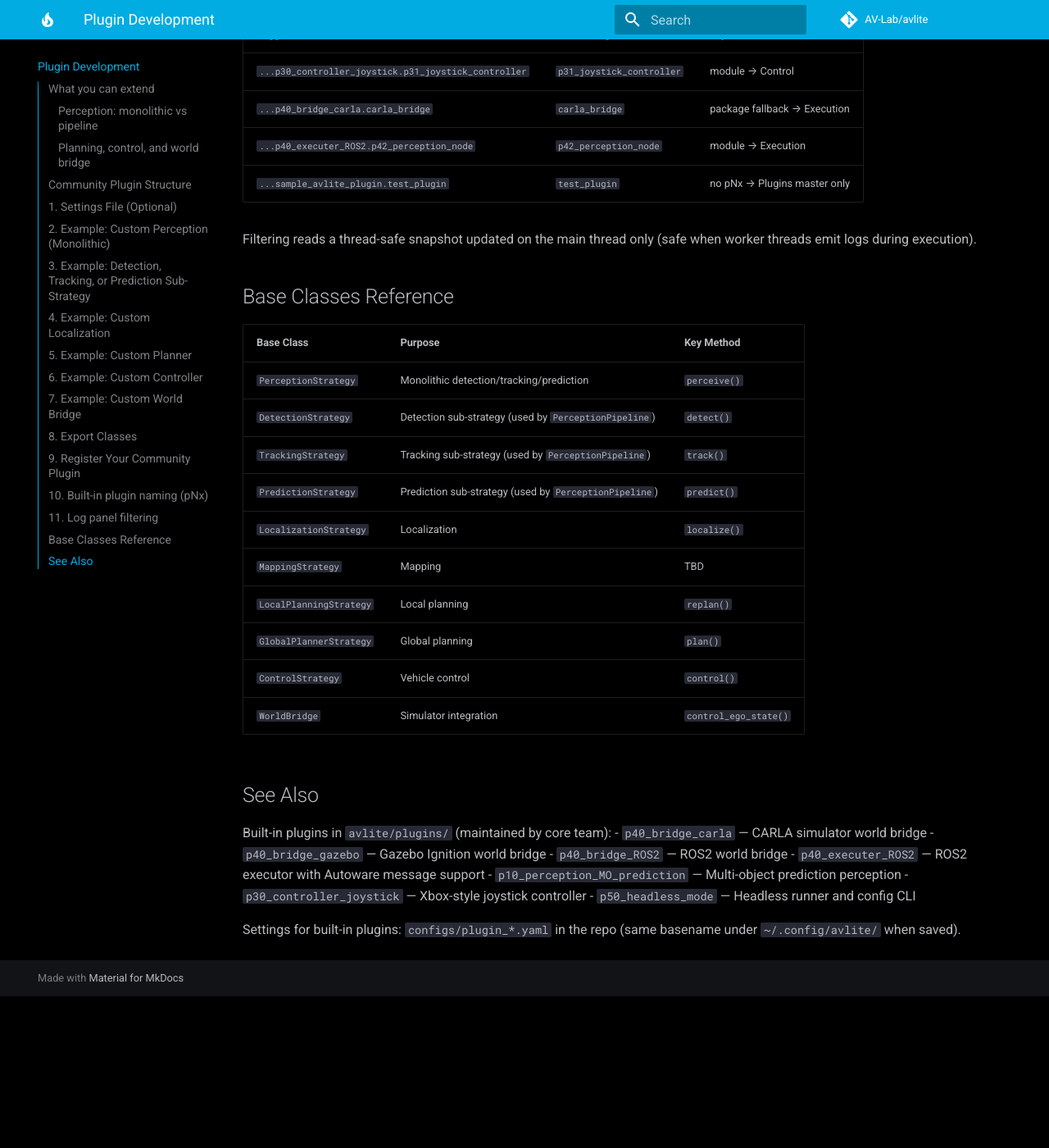
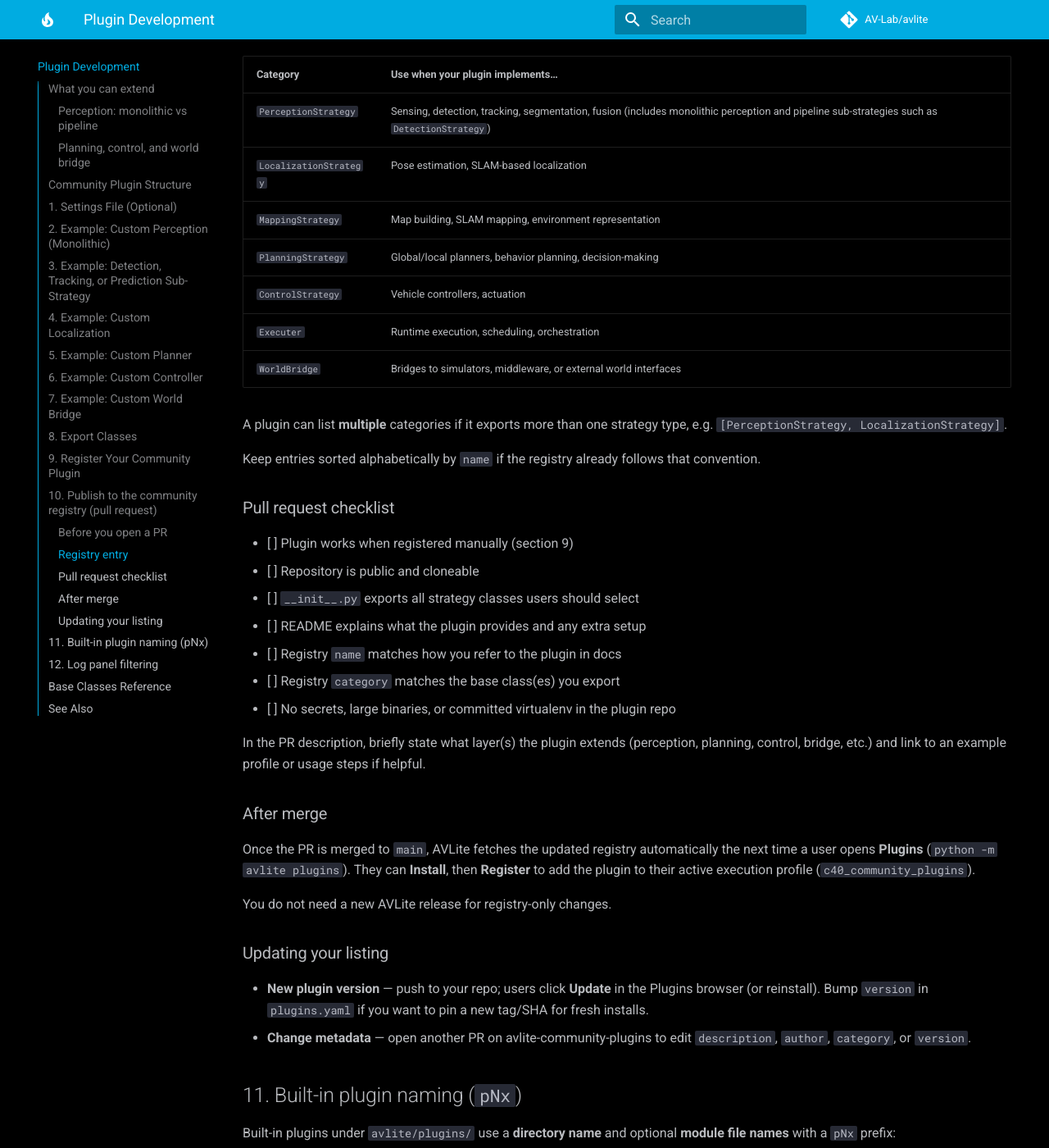
Before and after one commit to AV-Lab/avlite, an MkDocs documentation site: the page built from docs/plugin-development.md, in a window 1280 px wide and 1400 px high, scrolled down 7623 px. Shown: the whole window at 82% size. Built offline with MkDocs 1.6.1 and Material for MkDocs 9.7.7, drawn with Linux system fonts in a browser that asks for light colours; comment, search, counter and statistics services are not loaded; before the commit the page ends 8838 px from its top, so only the background shows below that; some of the changed text lies outside the part shown.

Commit message:
Document community plugin publishing and registry categories.
Add PR checklist and plugins.yaml schema (including category) to the
plugin development guide; align README and docs index examples.

````diff
--- a/docs/plugin-development.md
+++ b/docs/plugin-development.md
@@ -290,7 +290,90 @@ When a plugin is installed through `python -m avlite plugins`, its path is store
 
 Your classes will now appear in the UI dropdowns.
 
-## 10. Built-in plugin naming (`pNx`)
+## 10. Publish to the community registry (pull request)
+
+To list your plugin in every user's **Plugins** browser (`python -m avlite plugins`), add it to the official registry via pull request.
+
+Registry repository: [github.com/AV-Lab/avlite-community-plugins](https://github.com/AV-Lab/avlite-community-plugins)
+
+### Before you open a PR
+
+1. **Test locally** — register the plugin on a profile (section 9) and confirm your strategies appear in the GUI dropdowns and the stack runs.
+2. **Public Git repository** — the registry clones your repo; private repos will not install for other users.
+3. **Plugin layout** — at minimum:
+   ```
+   my_cool_planner/
+   ├── __init__.py       # exports strategy classes (required for discovery)
+   ├── my_planner.py     # your implementation
+   └── README.md         # shown in the Plugins browser (recommended)
+   ```
+4. **Optional** — `settings.py` with `PluginSettings` if you have tunable parameters; `requirements.txt` if you depend on extra pip packages (users install these into their AVLite environment).
+5. **Do not commit** a `.venv` inside the plugin repo.
+
+### Registry entry
+
+Fork [avlite-community-plugins](https://github.com/AV-Lab/avlite-community-plugins), add one item under `plugins:` in `plugins.yaml`, and open a pull request:
+
+```yaml
+plugins:
+  - name: my_perception_plugin
+    description: One-line summary of what the plugin does
+    repository: https://github.com/your-org/your-plugin-repo
+    version: latest              # or a git tag / commit SHA
+    author: your-org
+    category:
+      - PerceptionStrategy
+```
+
+| Field | Notes |
+|-------|-------|
+| `name` | Unique registry id; also the install folder name under `~/.local/share/avlite/plugins/`. Use lowercase with underscores. |
+| `description` | Short text in the plugin list. |
+| `repository` | HTTPS Git URL (GitHub is supported for README preview in the browser). |
+| `version` | `latest` clones the default branch; pin a tag or SHA for reproducible installs. |
+| `author` | Display name, handle, or organization. |
+| `category` | List of strategy types this plugin provides (see table below). Shown in the Plugins browser **Category** column. |
+
+**Category values** (use the names from [avlite-community-plugins](https://github.com/AV-Lab/avlite-community-plugins)):
+
+| Category | Use when your plugin implements… |
+|----------|----------------------------------|
+| `PerceptionStrategy` | Sensing, detection, tracking, segmentation, fusion (includes monolithic perception and pipeline sub-strategies such as `DetectionStrategy`) |
+| `LocalizationStrategy` | Pose estimation, SLAM-based localization |
+| `MappingStrategy` | Map building, SLAM mapping, environment representation |
+| `PlanningStrategy` | Global/local planners, behavior planning, decision-making |
+| `ControlStrategy` | Vehicle controllers, actuation |
+| `Executer` | Runtime execution, scheduling, orchestration |
+| `WorldBridge` | Bridges to simulators, middleware, or external world interfaces |
+
+A plugin can list **multiple** categories if it exports more than one strategy type, e.g. `[PerceptionStrategy, LocalizationStrategy]`.
+
+Keep entries sorted alphabetically by `name` if the registry already follows that convention.
+
+### Pull request checklist
+
+- [ ] Plugin works when registered manually (section 9)
+- [ ] Repository is public and cloneable
+- [ ] `__init__.py` exports all strategy classes users should select
+- [ ] README explains what the plugin provides and any extra setup
+- [ ] Registry `name` matches how you refer to the plugin in docs
+- [ ] Registry `category` matches the base class(es) you export
+- [ ] No secrets, large binaries, or committed virtualenv in the plugin repo
+
+In the PR description, briefly state what layer(s) the plugin extends (perception, planning, control, bridge, etc.) and link to an example profile or usage steps if helpful.
+
+### After merge
+
+Once the PR is merged to `main`, AVLite fetches the updated registry automatically the next time a user opens **Plugins** (`python -m avlite plugins`). They can **Install**, then **Register** to add the plugin to their active execution profile (`c40_community_plugins`).
+
+You do not need a new AVLite release for registry-only changes.
+
+### Updating your listing
+
+- **New plugin version** — push to your repo; users click **Update** in the Plugins browser (or reinstall). Bump `version` in `plugins.yaml` if you want to pin a new tag/SHA for fresh installs.
+- **Change metadata** — open another PR on avlite-community-plugins to edit `description`, `author`, `category`, or `version`.
+
+## 11. Built-in plugin naming (`pNx`)
 
 Built-in plugins under `avlite/plugins/` use a **directory name** and optional **module file names** with a `pNx` prefix:
 
@@ -312,7 +395,7 @@ The plugin **directory name** and **module file name** can differ. For example,
 
 Logger names follow Python's `__name__`, e.g. `avlite.plugins.p30_controller_joystick.p31_joystick_controller`. Log routing uses the **first module segment** under the package (`p31_joystick_controller`) before falling back to the directory name.
 
-## 11. Log panel filtering
+## 12. Log panel filtering
 
 The visualizer log toolbar provides:
 
````
Also changed, not shown: README.md (+10 -6 lines), docs/index.md (+14 -9 lines), 5 other files.
